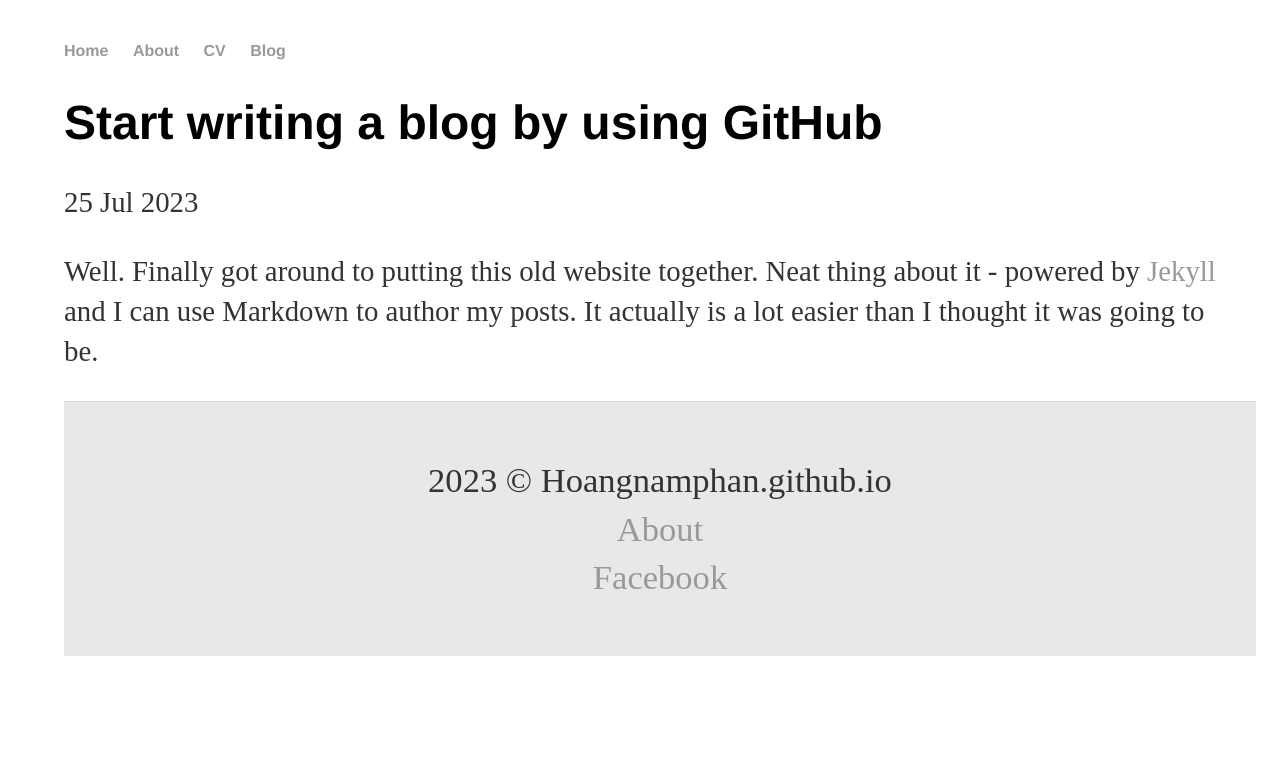
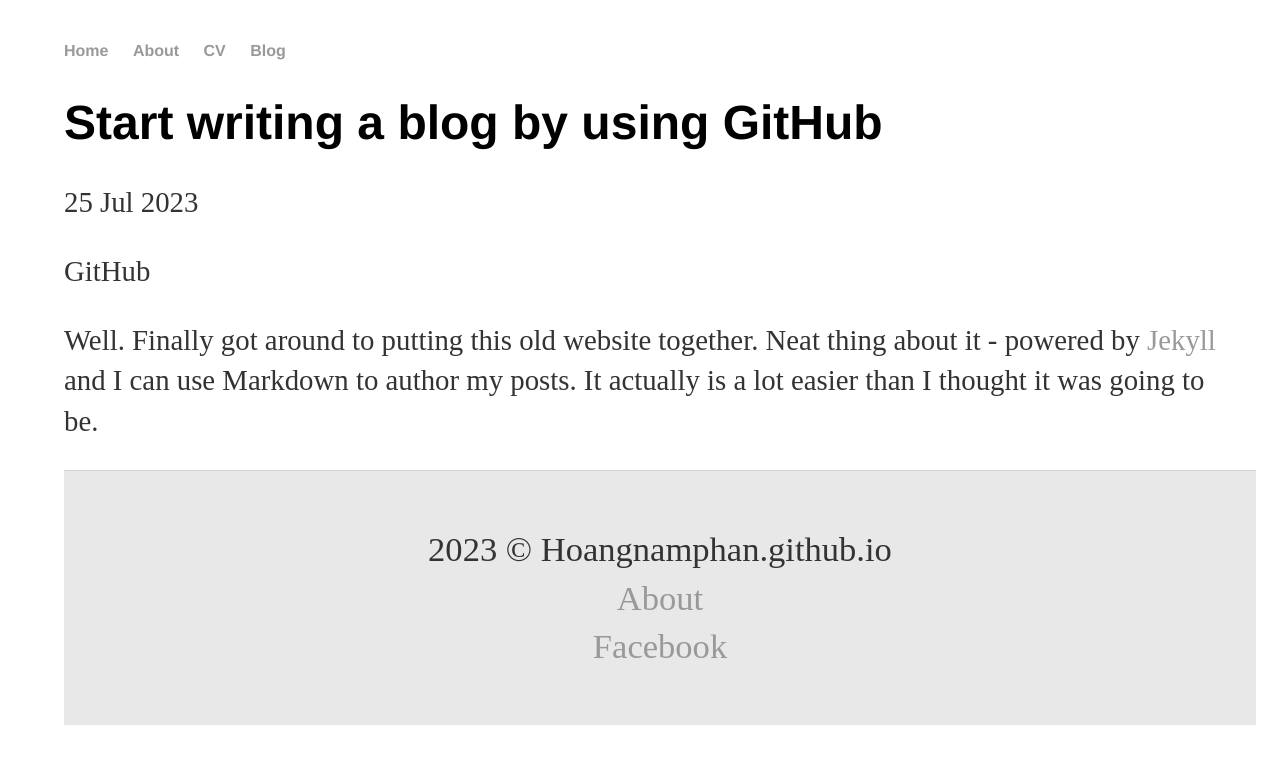
Before and after one commit to hoAngnaMPHan/hoangnamphan.github.io, a Jekyll site: the page built from _posts/2023-07-25-Hello world.md, in a window 1280 px wide. Shown: the top 764 px of the page. Built offline with Jekyll 4.4.1, drawn with Linux system fonts in a browser that asks for light colours.

Commit message:
Update post.html

```diff
--- a/_layouts/post.html
+++ b/_layouts/post.html
@@ -3,6 +3,7 @@ layout: default
 ---
 <h1>{{ page.title }}</h1>
 <p class="meta">{{ page.date | date_to_string }}</p>
+<p class="meta">{{ page.tags| tags_to_list }}</p>
 
 <div class="post">
   {{ content }}
```
